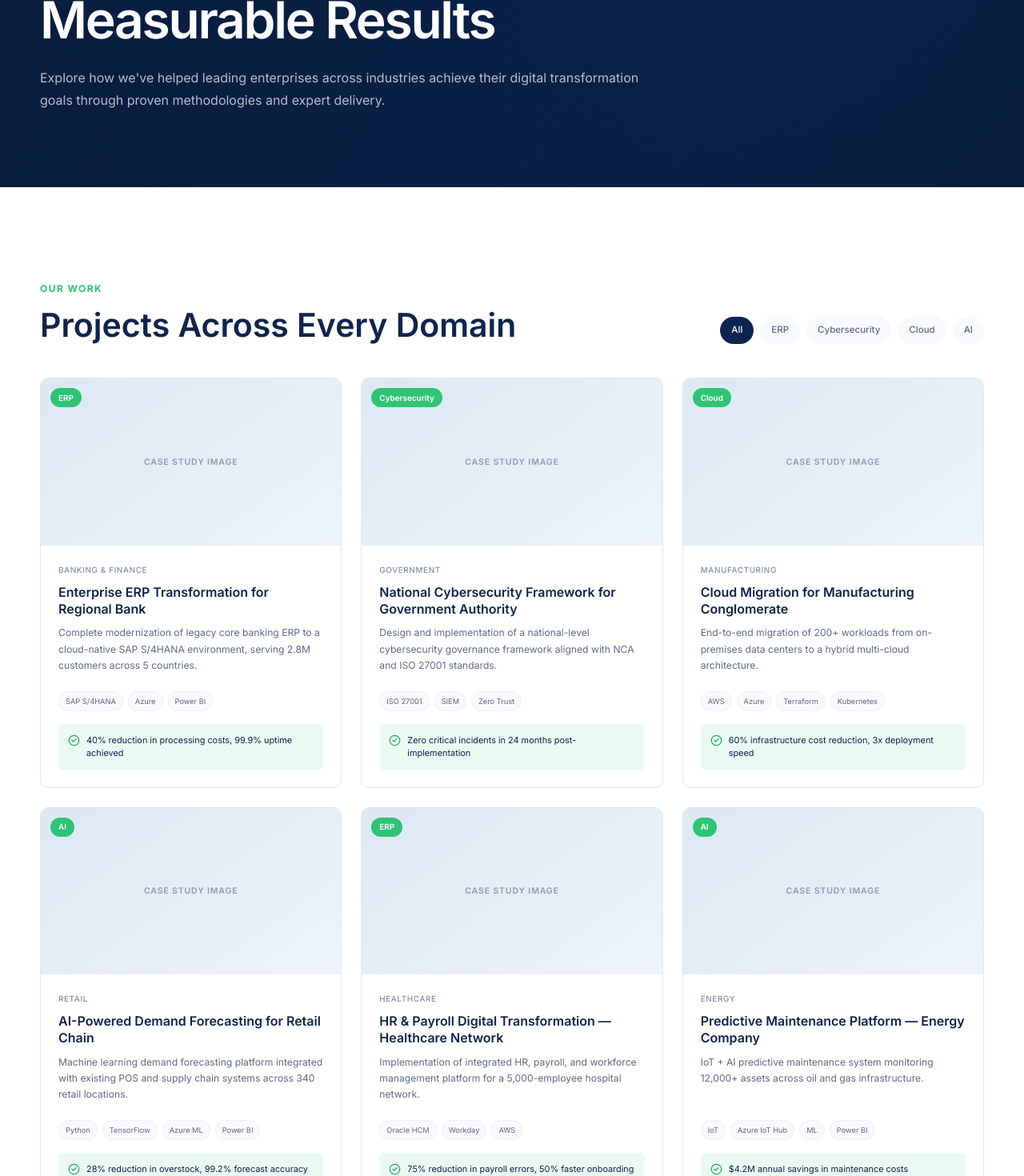
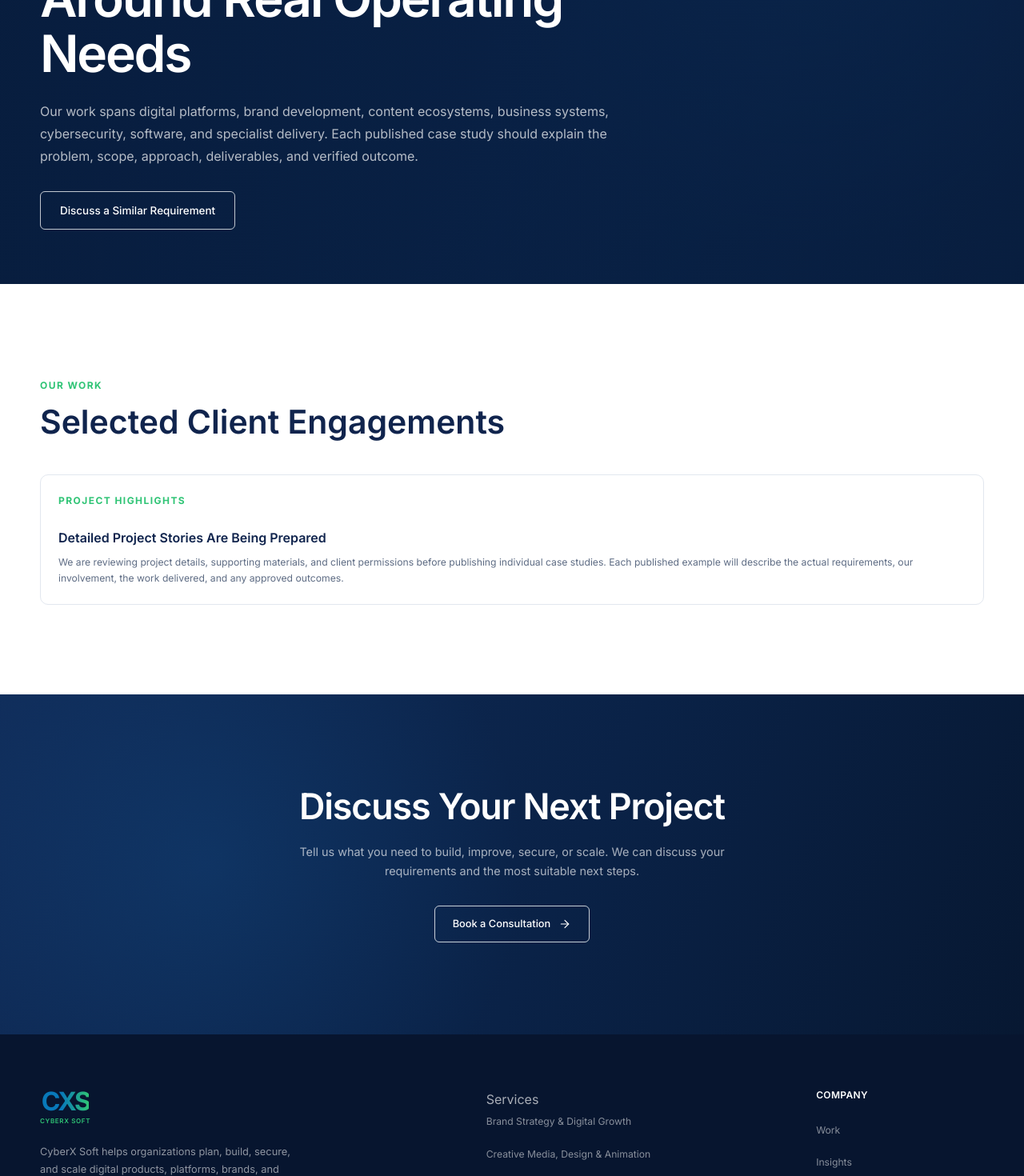
Before and after one commit to Furqan54/CyberXSoftStudio.net, a React (Vite) app in the folder client/: page /case-studies in a window 1280 px wide. Shown: the part 340-1810 px from the top of the page at 80% size. Built offline with nearby package versions, Linux system fonts and the light colour scheme.

Commit message:
Remove specimen case studies and prepare approved work page

```diff
--- a/client/src/features/case-studies/CaseStudiesPage.jsx
+++ b/client/src/features/case-studies/CaseStudiesPage.jsx
@@ -1,3 +1,4 @@
+
 import { useMemo, useState } from "react";
 
 import PageHero from "../../components/PageHero";
@@ -15,6 +16,8 @@ import "./caseStudies.css";
 function CaseStudiesPage() {
   const [activeCategory, setActiveCategory] = useState("All");
 
+  const hasApprovedCaseStudies = caseStudies.length > 0;
+
   const filteredCaseStudies = useMemo(() => {
     if (activeCategory === "All") {
       return caseStudies;
@@ -28,14 +31,18 @@ function CaseStudiesPage() {
   return (
     <main>
       <PageHero
-        eyebrow="Case Studies"
-        title="Real Transformations, Measurable Results"
-        description="Explore how we've helped leading enterprises across industries achieve their digital transformation goals through proven methodologies and expert delivery."
+        eyebrow="Work"
+        title="Selected Work Shaped Around Real Operating Needs"
+        description="Our work spans digital platforms, brand development, content ecosystems, business systems, cybersecurity, software, and specialist delivery. Each published case study should explain the problem, scope, approach, deliverables, and verified outcome."
         breadcrumbs={[
           {
-            label: "Case Studies",
+            label: "Work",
           },
         ]}
+        action={{
+          label: "Discuss a Similar Requirement",
+          path: "/contact",
+        }}
         showImagePlaceholder
       />
 
@@ -48,10 +55,11 @@ function CaseStudiesPage() {
               </span>
 
               <h2 className="section-title">
-                Projects Across Every Domain
+                Selected Client Engagements
               </h2>
             </div>
 
+            {hasApprovedCaseStudies && (
               <div
                 className="case-studies__filters"
                 aria-label="Filter case studies"
@@ -66,13 +74,18 @@ function CaseStudiesPage() {
                         : ""
                     }`}
                     onClick={() => setActiveCategory(category)}
+                    aria-pressed={
+                      activeCategory === category
+                    }
                   >
                     {category}
                   </button>
                 ))}
               </div>
+            )}
           </div>
 
+          {hasApprovedCaseStudies ? (
             <div className="case-studies__grid">
               {filteredCaseStudies.map((caseStudy) => (
                 <CaseStudyCard
@@ -81,14 +94,37 @@ function CaseStudiesPage() {
                 />
               ))}
             </div>
+          ) : (
+            <div className="case-study-card">
+              <div className="case-study-card__content">
+                <span className="eyebrow">
+                  Project Highlights
+                </span>
+
+                <h3 className="case-study-card__title">
+                  Detailed Project Stories Are Being Prepared
+                </h3>
+
+                <p className="case-study-card__description">
+                  We are reviewing project details,
+                  supporting materials, and client
+                  permissions before publishing individual
+                  case studies. Each published example will
+                  describe the actual requirements, our
+                  involvement, the work delivered, and any
+                  approved outcomes.
+                </p>
+              </div>
+            </div>
+          )}
         </div>
       </section>
 
       <CTASection
-        title="Ready to Write Your Success Story?"
-        description="Let's discuss how CyberX Soft can drive measurable transformation for your organization."
-        buttonLabel="Explore Our Services"
-        buttonPath="/services"
+        title="Discuss Your Next Project"
+        description="Tell us what you need to build, improve, secure, or scale. We can discuss your requirements and the most suitable next steps."
+        buttonLabel="Book a Consultation"
+        buttonPath="/contact"
       />
     </main>
   );
--- a/client/src/features/case-studies/caseStudiesData.js
+++ b/client/src/features/case-studies/caseStudiesData.js
@@ -1,90 +1,33 @@
+
+/*
+  CYBERX SOFT — APPROVED CASE STUDIES
+
+  Add a case study to this array only after confirming:
+
+  1. CyberX Soft's actual role in the engagement.
+  2. The client's permission to publish the work.
+  3. The project scope and technologies used.
+  4. Any results or statistics being claimed.
+  5. Approval for project screenshots and other assets.
+
+  The original eight specimen case studies have been
+  removed as required by the CEO website brief.
+
+  Genuine projects will be added here after verification.
+*/
+
+export const caseStudies = [];
+
+/*
+  Build filter categories automatically from approved
+  case studies so the filter list stays accurate.
+*/
+
 export const caseStudyCategories = [
   "All",
-  "ERP",
-  "Cybersecurity",
-  "Cloud",
-  "AI",
+  ...new Set(
+    caseStudies
+      .map((caseStudy) => caseStudy.category)
+      .filter(Boolean)
+  ),
 ];
-
-export const caseStudies = [
-  {
-    id: 1,
-    category: "ERP",
-    industry: "Banking & Finance",
-    title: "Enterprise ERP Transformation for Regional Bank",
-    description:
-      "Complete modernization of legacy core banking ERP to a cloud-native SAP S/4HANA environment, serving 2.8M customers across 5 countries.",
-    technologies: ["SAP S/4HANA", "Azure", "Power BI"],
-    result: "40% reduction in processing costs, 99.9% uptime achieved",
-  },
-  {
-    id: 2,
-    category: "Cybersecurity",
-    industry: "Government",
-    title: "National Cybersecurity Framework for Government Authority",
-    description:
-      "Design and implementation of a national-level cybersecurity governance framework aligned with NCA and ISO 27001 standards.",
-    technologies: ["ISO 27001", "SIEM", "Zero Trust"],
-    result: "Zero critical incidents in 24 months post-implementation",
-  },
-  {
-    id: 3,
-    category: "Cloud",
-    industry: "Manufacturing",
-    title: "Cloud Migration for Manufacturing Conglomerate",
-    description:
-      "End-to-end migration of 200+ workloads from on-premises data centers to a hybrid multi-cloud architecture.",
-    technologies: ["AWS", "Azure", "Terraform", "Kubernetes"],
-    result: "60% infrastructure cost reduction, 3x deployment speed",
-  },
-  {
-    id: 4,
-    category: "AI",
-    industry: "Retail",
-    title: "AI-Powered Demand Forecasting for Retail Chain",
-    description:
-      "Machine learning demand forecasting platform integrated with existing POS and supply chain systems across 340 retail locations.",
-    technologies: ["Python", "TensorFlow", "Azure ML", "Power BI"],
-    result: "28% reduction in overstock, 99.2% forecast accuracy",
-  },
-  {
-    id: 5,
-    category: "ERP",
-    industry: "Healthcare",
-    title: "HR & Payroll Digital Transformation — Healthcare Network",
-    description:
-      "Implementation of integrated HR, payroll, and workforce management platform for a 5,000-employee hospital network.",
-    technologies: ["Oracle HCM", "Workday", "AWS"],
-    result: "75% reduction in payroll errors, 50% faster onboarding",
-  },
-  {
-    id: 6,
-    category: "AI",
-    industry: "Energy",
-    title: "Predictive Maintenance Platform — Energy Company",
-    description:
-      "IoT + AI predictive maintenance system monitoring 12,000+ assets across oil and gas infrastructure.",
-    technologies: ["IoT", "Azure IoT Hub", "ML", "Power BI"],
-    result: "$4.2M annual savings in maintenance costs",
-  },
-  {
-    id: 7,
-    category: "Cybersecurity",
-    industry: "Telecommunications",
-    title: "SOC & Threat Intelligence Platform — Telecom",
-    description:
-      "Build and operationalize a 24/7 Security Operations Center with integrated SIEM, threat intelligence, and incident response capabilities.",
-    technologies: ["Splunk", "Microsoft Sentinel", "CrowdStrike"],
-    result: "95% faster threat detection, MTTR reduced from 4 hours to 12 minutes",
-  },
-  {
-    id: 8,
-    category: "Cloud",
-    industry: "Education",
-    title: "SaaS Platform Development — Education Tech",
-    description:
-      "Ground-up development of a multi-tenant LMS SaaS platform serving 150 universities and 500,000 active learners.",
-    technologies: ["React", "Node.js", "AWS", "PostgreSQL"],
-    result: "500K learners onboarded in 18 months",
-  },
-];
```
Lines whose indentation alone changed are shown as unchanged.
